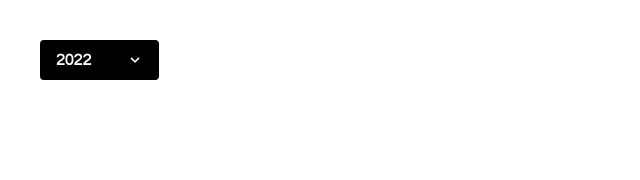
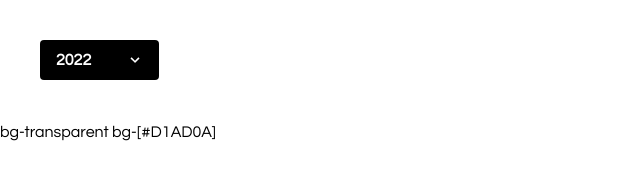
Before and after one commit to harun5897/Landing-Tokners, a website: page public/test.html in a window 1280 px wide. Shown: the whole page, without its empty margins (0-640 px from the left). Drawn offline with Linux system fonts and the light colour scheme; a web font is replaced by a local one.

```diff
--- a/public/test.html
+++ b/public/test.html
@@ -25,6 +25,9 @@
     </div>
   </div>
 
+  bg-transparent
+  bg-[#D1AD0A]
+
   <style>
     .dropdown:hover .dropdown-menu {
       display: block;
```
